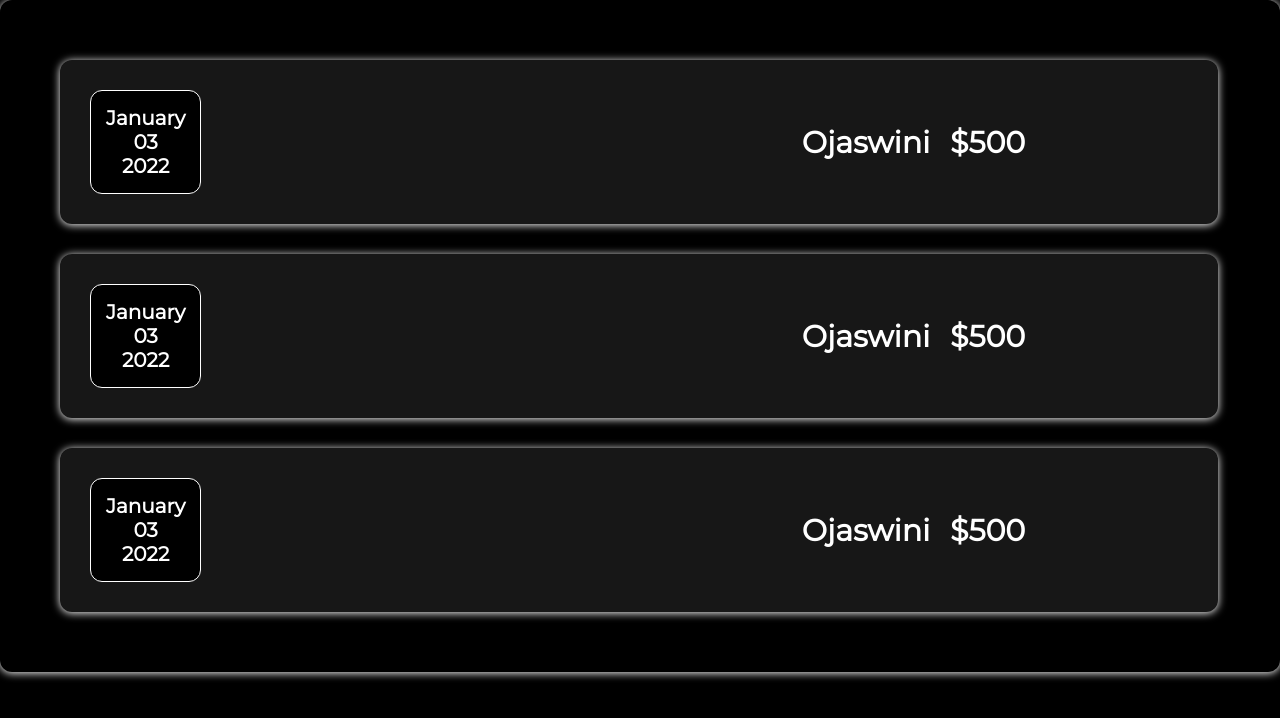
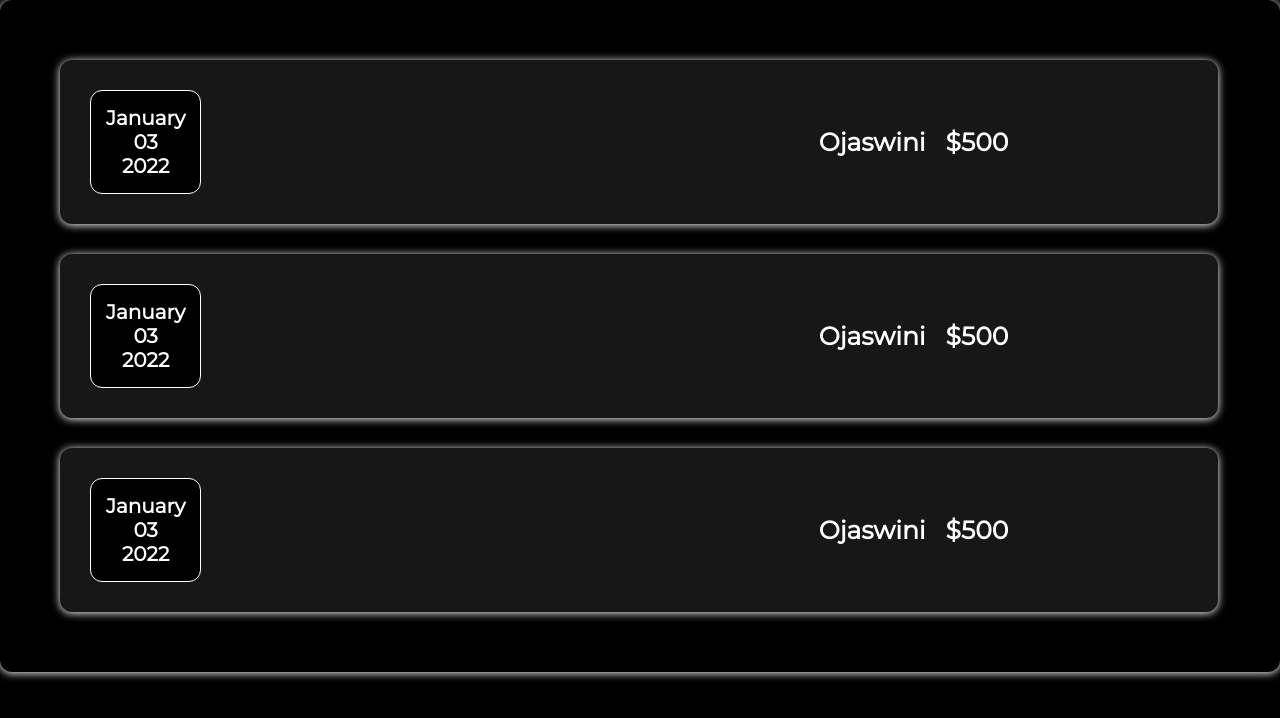
Before and after one commit to itsskofficial/Expense-Tracker, a React (Create React App) app: page / in a window 1280 px wide. Shown: the top 718 px of the page. Built offline with nearby package versions, Linux system fonts and the light colour scheme.

Commit message:
Dec 2, 2022, 11:31 AM

```diff
--- a/src/css/ExpenseItem.css
+++ b/src/css/ExpenseItem.css
@@ -16,14 +16,14 @@
 .expense-item-title{
     font-family: 'Montserrat',sans-serif;
     font-weight: 600;
-    font-size:30px;
+    font-size:25px;
     color: white;
 }
 
 .expense-item-price{
     font-family: 'Montserrat',sans-serif;
     font-weight: 600;
-    font-size:30px;
+    font-size:25px;
     margin-left: 20px;
     color: white;
 }
```
